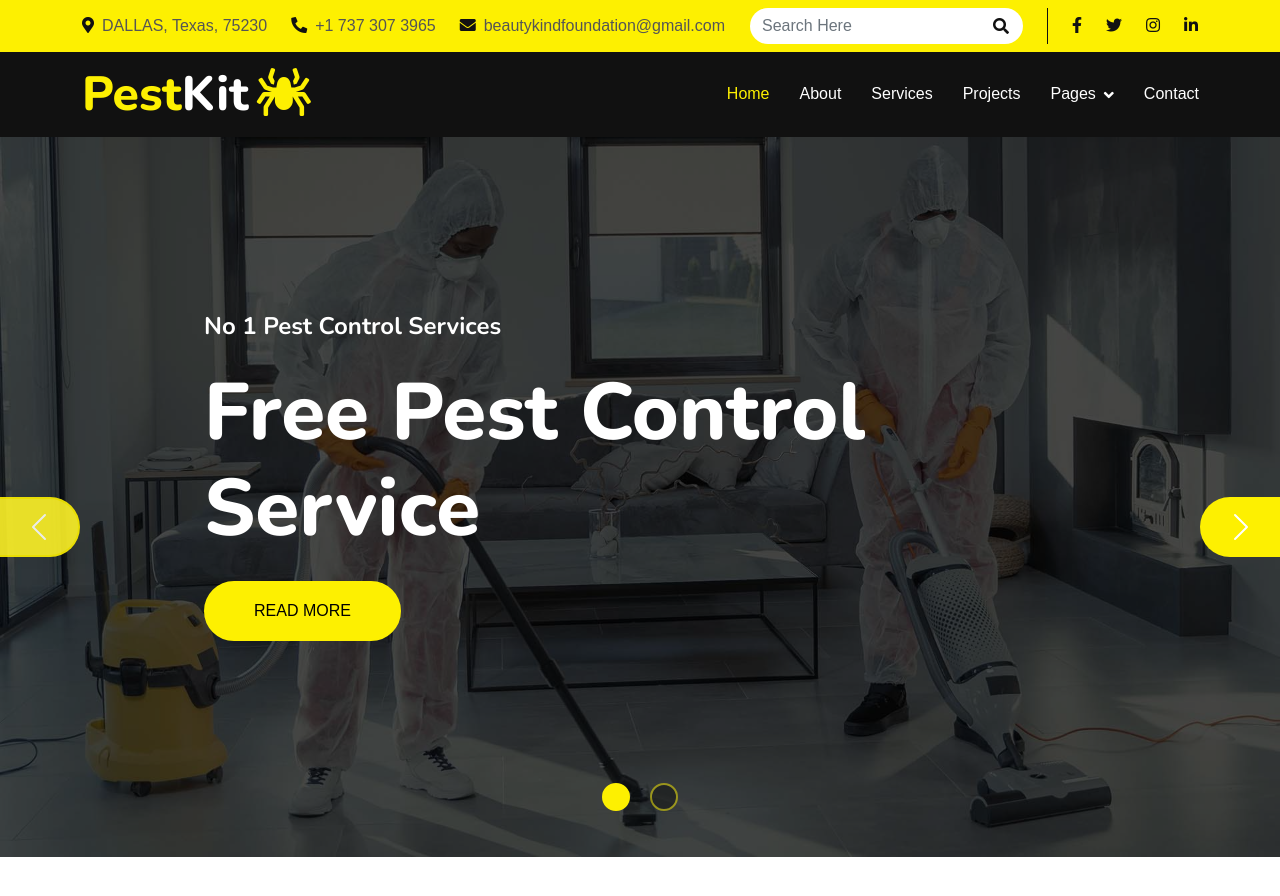
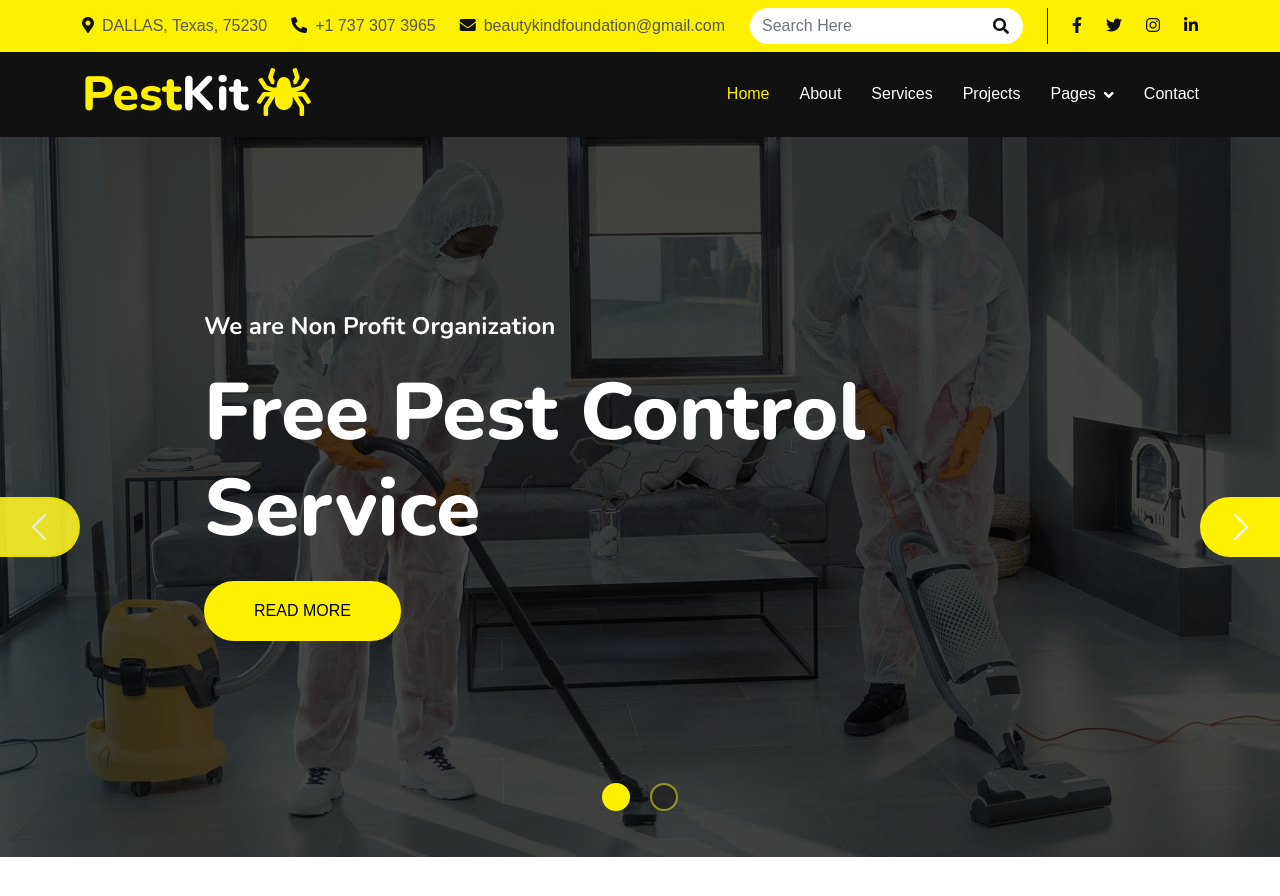
Before and after one commit to Areebmalik8888/pestcontol.new, a plain HTML site: page index.html in a window 1280 px wide. Both pictures are taken after a click on the button "PREVIOUS". Shown: the top 896 px of the page. Drawn offline with nearby package versions, Linux system fonts and the light colour scheme.

Commit message:
Update index.html

```diff
--- a/index.html
+++ b/index.html
@@ -116,7 +116,7 @@
                         <img src="img/carousel-2.jpg" class="img-fluid w-100" alt="First slide">
                         <div class="carousel-caption">
                             <div class="container carousel-content">
-                                <h4 class="text-white mb-4 animated slideInDown">No 1 Pest Control Services</h4>
+                                <h4 class="text-white mb-4 animated slideInDown">We are Non Profit Organization</h4>
                                 <h1 class="text-white display-1 mb-4 animated slideInDown">Free Pest Control Service</h1>
                                 <a href="" class="me-2"><button type="button" class="px-5 py-3 btn btn-primary border-2 rounded-pill animated slideInDown">Read More</button></a>
                             </div>
```
